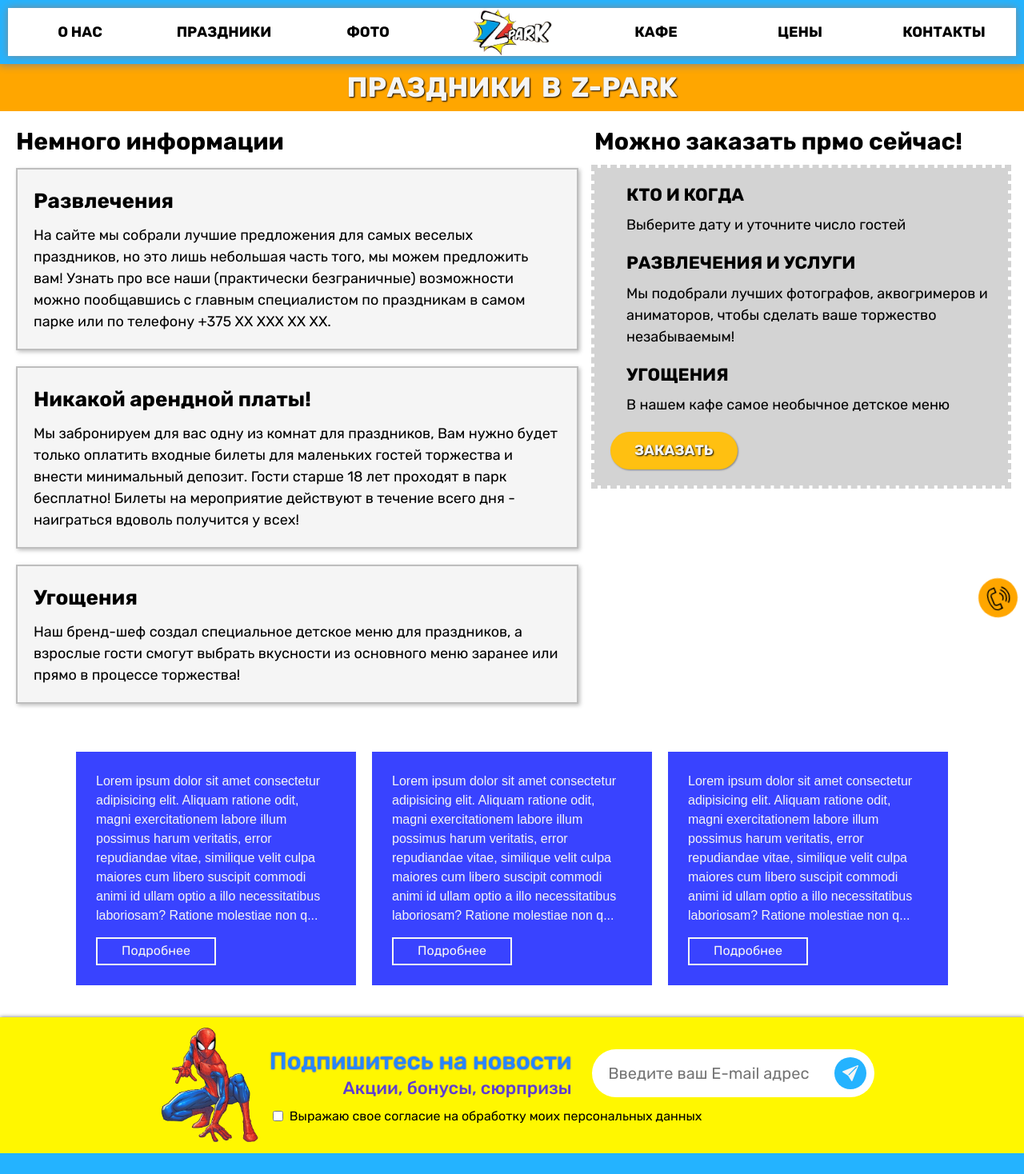
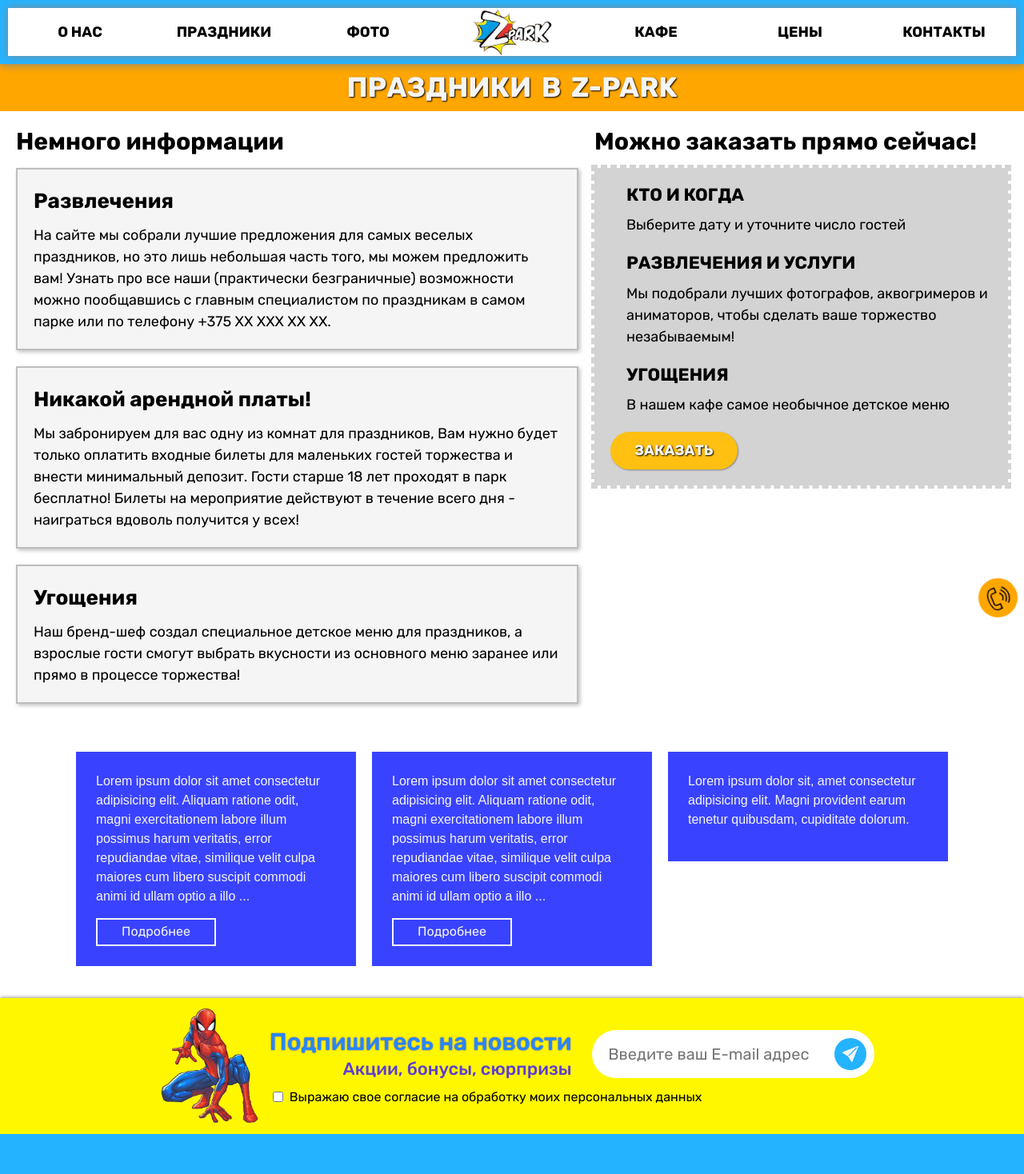
Before and after one commit to GumnovRuslan/z-park, a SvelteKit app: page /holidays in a window 1280 px wide. Shown: the top 1468 px of the page at 80% size. Built offline with nearby package versions, Linux system fonts and the light colour scheme.

Commit message:
corrections to the height of the card-info block

```diff
--- a/src/lib/component/ReadMore.svelte
+++ b/src/lib/component/ReadMore.svelte
@@ -4,7 +4,7 @@
 	export let text = ''
 	export let id = '0'
 	let card;
-	let textLength = 300;
+	let textLength = 250;
 
 	onMount(() => {
 		card = document.getElementById(id);
@@ -18,6 +18,10 @@
 		let elCardText = card.querySelector('.card-info__text');
 		let fullTextHeight = elCardText.scrollHeight;
 		let elBtnMore = card.querySelector('.card-info__btn-more');
+		if(elCardText.textContent.length <= textLength) {
+			elBtnMore.style.display = 'none'
+			return
+		}
 		createCardMore();
 		elBtnMore.addEventListener('click', clickBtn);
 
--- a/src/routes/holidays/+page.svelte
+++ b/src/routes/holidays/+page.svelte
@@ -5,8 +5,8 @@
     let cards = [
         {text: 'Lorem ipsum dolor sit amet consectetur adipisicing elit. Aliquam ratione odit, magni exercitationem labore illum possimus harum veritatis, error repudiandae vitae, similique velit culpa maiores cum libero suscipit commodi animi id ullam optio a illo necessitatibus laboriosam? Ratione molestiae non quia ab tenetur, reprehenderit nesciunt. Quaerat voluptates dolor corporis nihil cum quod labore culpa quam blanditiis facilis voluptatum eum et iure soluta quidem, libero laboriosam fugiat ratione autem recusandae dignissimos mollitia saepe! Nemo facilis at tenetur necessitatibus asperiores quas, aut dolorum? Iure accusamus necessitatibus ea ipsam odit tempore vitae! Omnis quia minima quae quam est modi veritatis, facilis autem repudiandae?'},
         {text: 'Lorem ipsum dolor sit amet consectetur adipisicing elit. Aliquam ratione odit, magni exercitationem labore illum possimus harum veritatis, error repudiandae vitae, similique velit culpa maiores cum libero suscipit commodi animi id ullam optio a illo necessitatibus laboriosam? Ratione molestiae non quia ab tenetur, reprehenderit nesciunt. Quaerat voluptates dolor corporis nihil cum quod labore culpa quam blanditiis facilis voluptatum eum et iure soluta quidem, libero laboriosam fugiat ratione autem recusandae dignissimos mollitia saepe! Nemo facilis at tenetur necessitatibus asperiores quas, aut dolorum? Iure accusamus necessitatibus ea ipsam odit tempore vitae! Omnis quia minima quae quam est modi veritatis, facilis autem repudiandae?'},
-        {text: 'Lorem ipsum dolor sit amet consectetur adipisicing elit. Aliquam ratione odit, magni exercitationem labore illum possimus harum veritatis, error repudiandae vitae, similique velit culpa maiores cum libero suscipit commodi animi id ullam optio a illo necessitatibus laboriosam? Ratione molestiae non quia ab tenetur, reprehenderit nesciunt. Quaerat voluptates dolor corporis nihil cum quod labore culpa quam blanditiis facilis voluptatum eum et iure soluta quidem, libero laboriosam fugiat ratione autem recusandae dignissimos mollitia saepe! Nemo facilis at tenetur necessitatibus asperiores quas, aut dolorum? Iure accusamus necessitatibus ea ipsam odit tempore vitae! Omnis quia minima quae quam est modi veritatis, facilis autem repudiandae?'},
-    ];
+        {text: 'Lorem ipsum dolor sit, amet consectetur adipisicing elit. Magni provident earum tenetur quibusdam, cupiditate dolorum.'},
+        ];
 </script>
 
 <svelte:head>
@@ -14,7 +14,6 @@
         Праздинки в Z-park
     </title>
 </svelte:head>
-
 
 <SectionTitle value='Праздники в Z-park'/>
 <div class='content'>
@@ -42,7 +41,7 @@
         </div>
     </div>
     <div class='right'>
-        <p class='title'>Можно заказать прмо сейчас!</p>
+        <p class='title'>Можно заказать прямо сейчас!</p>
         <div class='list'>
             <ol class='info'>
                 <li class='info__item'>Кто и когда
@@ -69,6 +68,7 @@
     .info-block {
         padding: 40px 10px;
         display: flex;
+        flex-wrap: wrap;
         gap: 20px;
         justify-content: center;
     }
```
